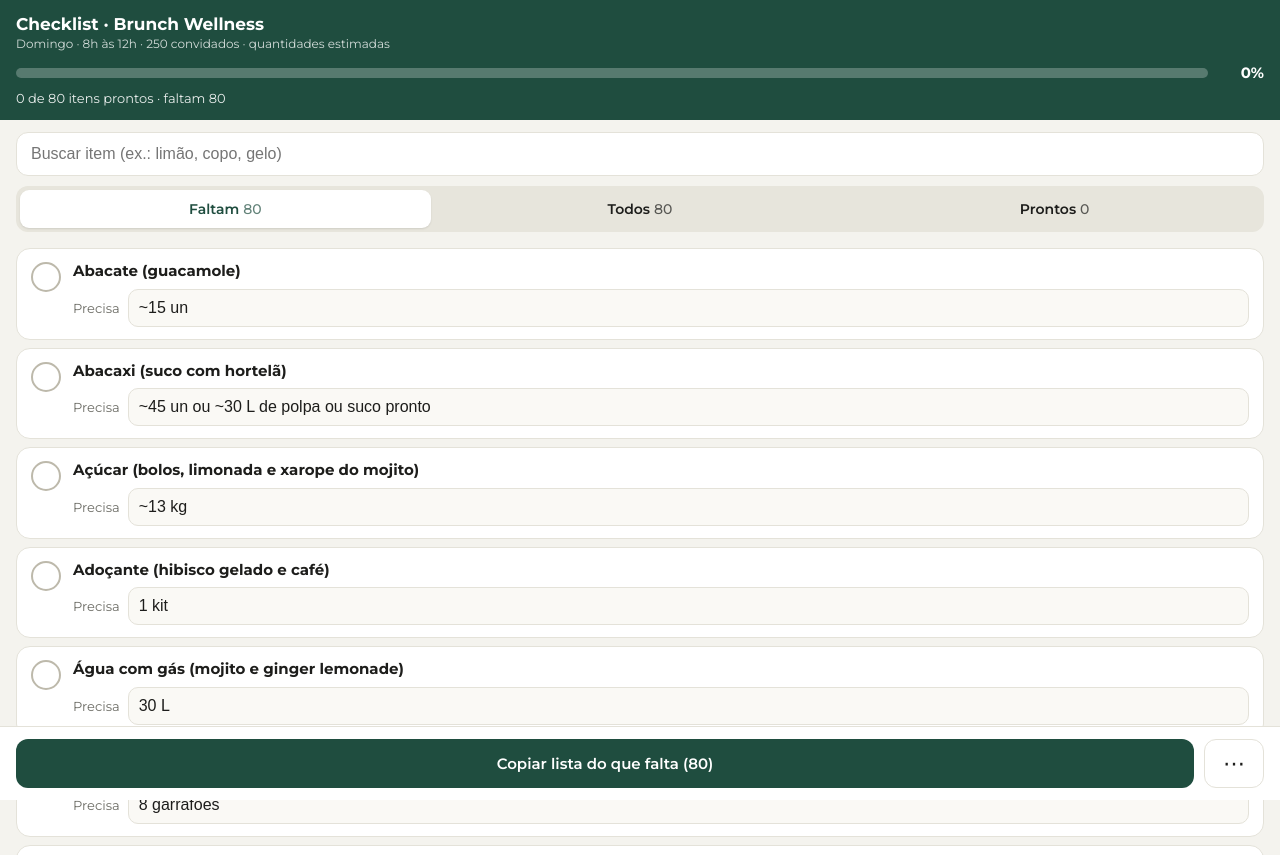
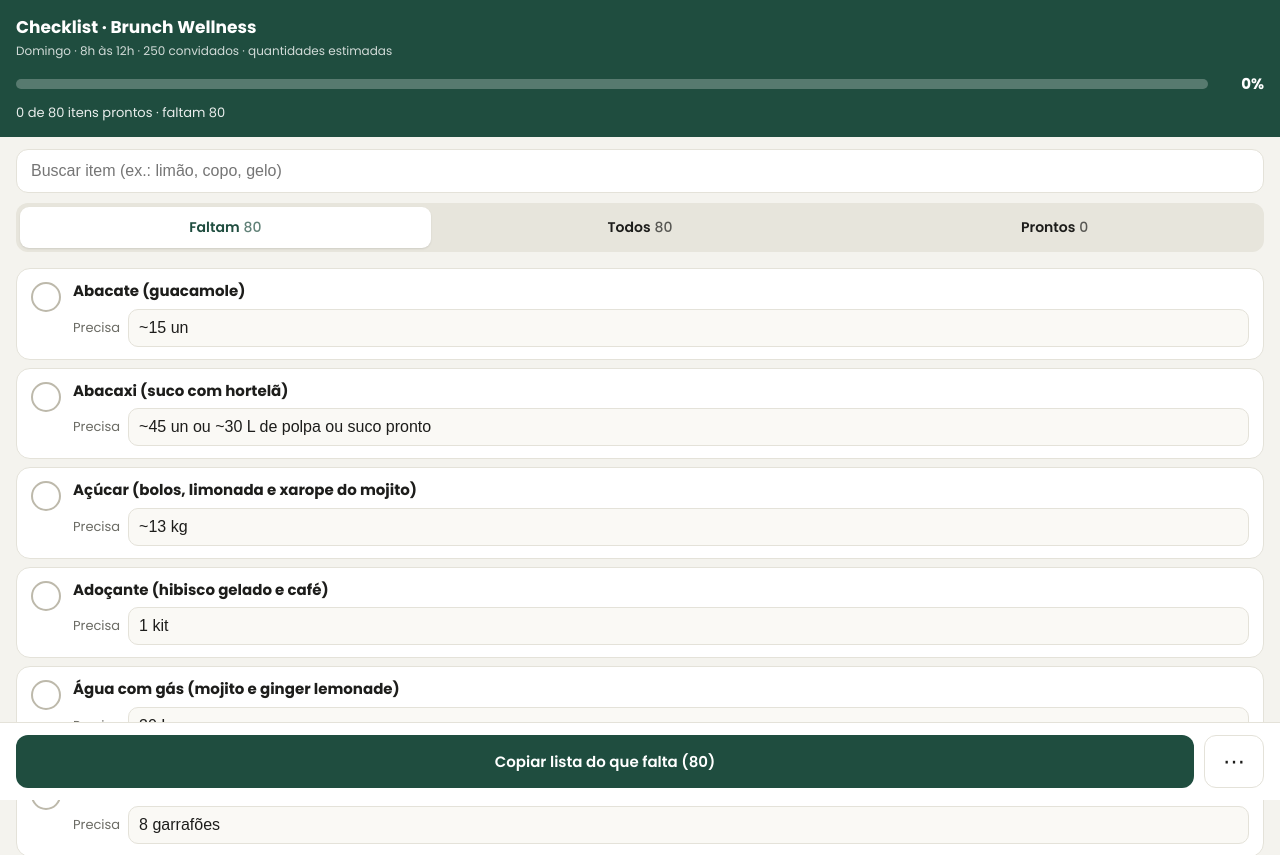
Before and after one commit to joaonatas1/brunch-wellness-checklist, a plain HTML site: page index.html in a window 1280 px wide. Shown: the top 855 px of the page. Drawn offline with nearby package versions, Linux system fonts and the light colour scheme; no server answers.

Commit message:
Troca fonte para Poppins

```diff
--- a/index.html
+++ b/index.html
@@ -7,11 +7,11 @@
 <title>Checklist · Brunch Wellness</title>
 <link rel="preconnect" href="https://fonts.googleapis.com">
 <link rel="preconnect" href="https://fonts.gstatic.com" crossorigin>
-<link href="https://fonts.googleapis.com/css2?family=Montserrat:wght@400;500;600;700&display=swap" rel="stylesheet">
+<link href="https://fonts.googleapis.com/css2?family=Poppins:wght@400;500;600;700&display=swap" rel="stylesheet">
 <style>
 :root{--verde:#1f4d3f;--ouro:#b5893e;--fundo:#f4f3ee;--card:#fff;--texto:#1d1d1b;--cinza:#6b6b64;--linha:#e4e2d9;--ok:#2e7d4f;--erro:#b03a3a}
 *{box-sizing:border-box;-webkit-tap-highlight-color:transparent}
-html,body{margin:0;background:var(--fundo);color:var(--texto);font-family:Montserrat,system-ui,-apple-system,"Segoe UI",Roboto,sans-serif;-webkit-font-smoothing:antialiased}
+html,body{margin:0;background:var(--fundo);color:var(--texto);font-family:Poppins,system-ui,-apple-system,"Segoe UI",Roboto,sans-serif;-webkit-font-smoothing:antialiased}
 body{padding-bottom:calc(96px + env(safe-area-inset-bottom))}
 button{font:inherit;cursor:pointer}
 
```
